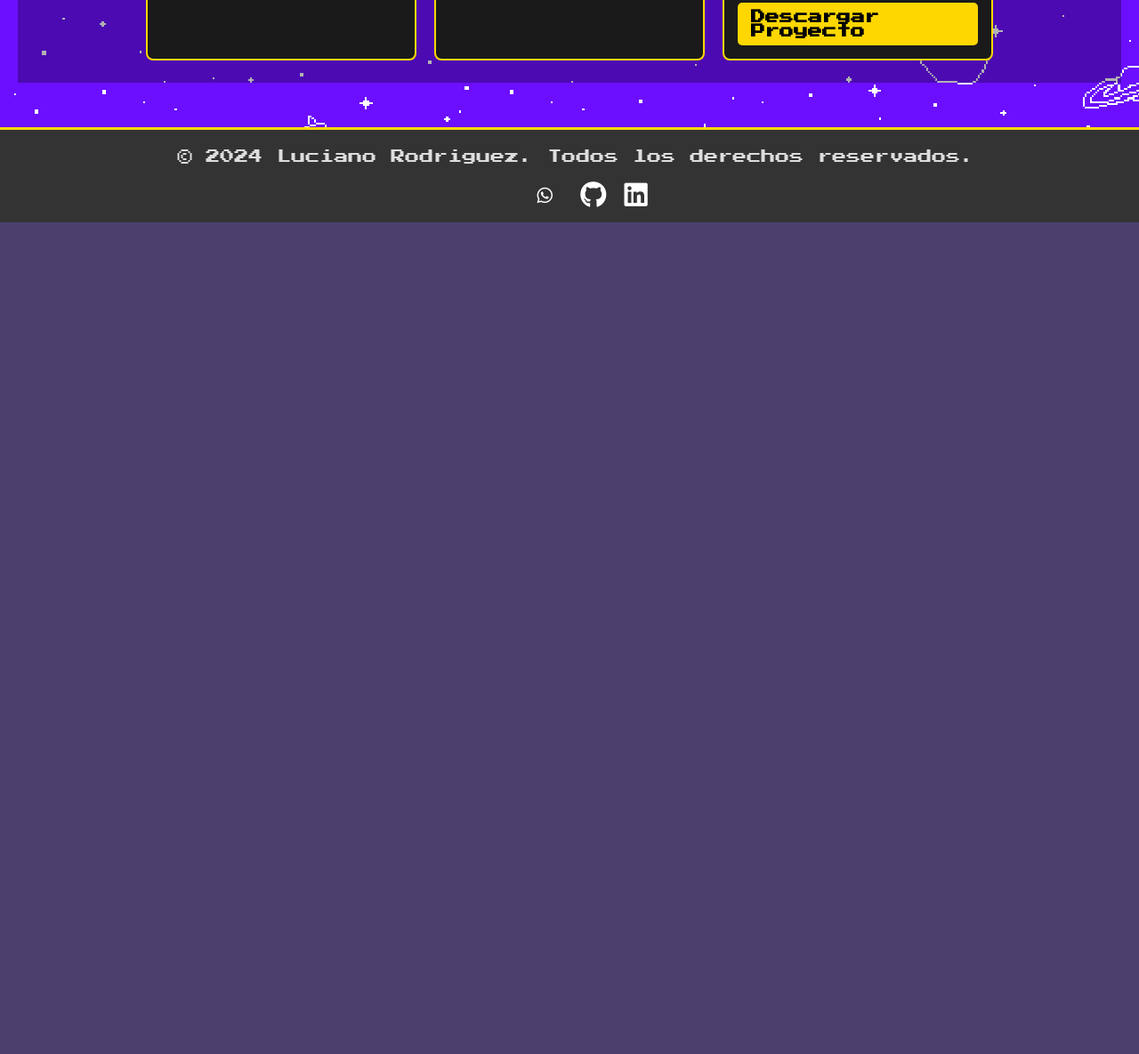
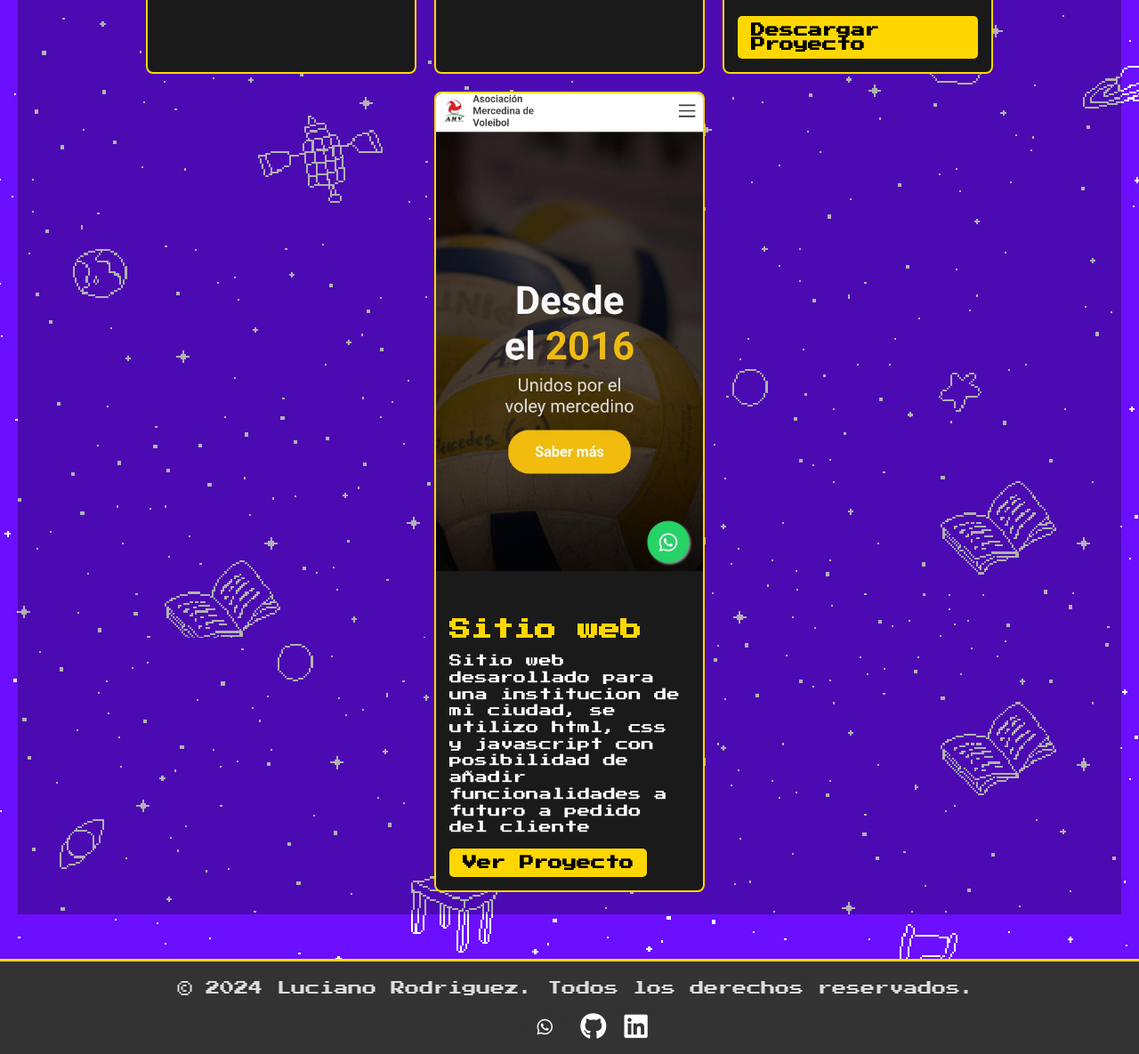
Before and after one commit to bloshftw/Portafolio2.0, a plain HTML site: page index.html in a window 1280 px wide. Shown: the part 3603-4788 px from the top of the page at 89% size. Before the commit the page ends 3853 px from the top, so only its background shows below. Drawn offline with Linux system fonts and the light colour scheme; files whose address does not match are found by name.

Commit message:
commit
Se agrego un nuevo proyecto

```diff
--- a/css/stylesheet.css
+++ b/css/stylesheet.css
@@ -480,6 +480,7 @@ margin: 25px auto;
 
 .proyecto-info {
     padding: 15px;
+    margin-top: 15px;
 }
 
 .proyecto-info h3 {
--- a/index.html
+++ b/index.html
@@ -209,6 +209,15 @@
                             class="proyecto-btn">Descargar Proyecto</a>
                     </div>
                 </div>
+                <div class="proyecto-item">
+                    <img src="/Portafolio2.0/assets/proyects/asociacionproyect.jpeg" alt="Proyecto 4">
+                    <div class="proyecto-info">
+                        <h3>Sitio web</h3>
+                        <p>Sitio web desarollado para una institucion de mi ciudad, se utilizo html, css y javascript con posibilidad de añadir funcionalidades a futuro a pedido del cliente</p>
+                        <a href="https://www.asociacionmercedina.com" target="_blank" class="proyecto-btn">Ver
+                            Proyecto</a>
+                    </div>
+                </div>
 
             </div>
         </section>
```
Also changed, not shown: assets/proyects/asociacionproyect.jpeg (added).
